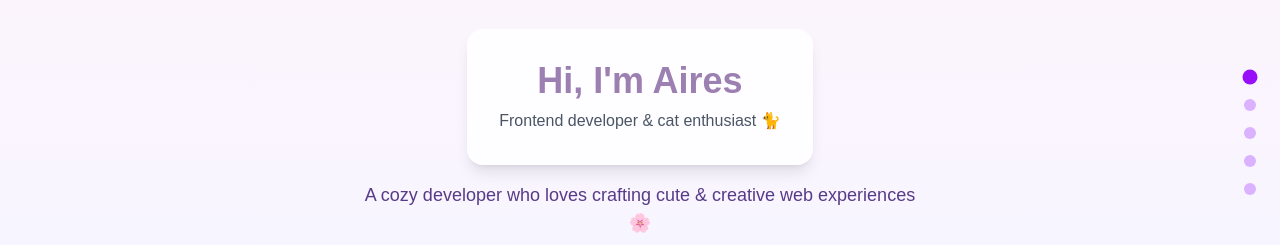
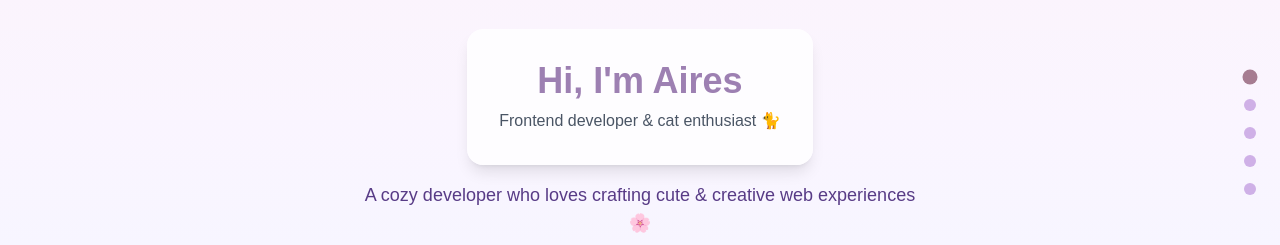
Before and after one commit to eduarda-aires/personal-portfolio, a Next.js app: page / in a window 1280 px wide. Shown: the part 267-512 px from the top of the page. Built offline with nearby package versions, Linux system fonts and the light colour scheme.

Commit message:
fix cathover to send user to hero section, fix some colours

```diff
--- a/src/app/catHover.tsx
+++ b/src/app/catHover.tsx
@@ -16,7 +16,10 @@ export default function CatHover() {
         transition={{ repeat: Infinity, duration: 2 }}
         onMouseEnter={() => setHovered(true)}
         onMouseLeave={() => setHovered(false)}
-        onClick={() => window.scrollTo({ top: 0, behavior: 'smooth' })}
+        onClick={() => {
+          const el = document.getElementById("hero"); // or first section id
+          el?.scrollIntoView({ behavior: "smooth" });
+        }}
       />
       <span className="absolute right-5 w-max px-3 py-1 rounded-lg bg-pink-100 text-sm text-purple-950/50 opacity-0 group-hover:opacity-100 transition-opacity whitespace-nowrap">
         Pet me to go back up! Meow~
--- a/src/app/page.tsx
+++ b/src/app/page.tsx
@@ -77,7 +77,7 @@ export default function PortfolioPage() {
     {/* Projects Section */}
     <section id="projects" className="snap-start h-screen flex items-center justify-center">
       <div className="max-w-5xl mx-auto text-center">
-        <h2 className="text-3xl font-semibold text-purple-700">Projects</h2>
+        <h2 className="text-3xl font-semibold text-purple-950/50">Projects</h2>
         <div className="mt-10 grid gap-8 sm:grid-cols-2 lg:grid-cols-3">
           {[1, 2, 3].map((project) => (
             <motion.div
--- a/src/app/scrollspy.tsx
+++ b/src/app/scrollspy.tsx
@@ -46,8 +46,8 @@ export default function ScrollSpy({ sections }: ScrollSpyProps) {
           onClick={() => scrollToSection(section.id)}
           className={`h-3 w-3 rounded-full transition-all ${
             activeSection === section.id
-              ? "bg-purple-600 scale-125"
-              : "bg-purple-300 hover:bg-purple-400"
+              ? "bg-pink-950/50 scale-125"
+              : "bg-purple-800/30 hover:bg-pink-800/50 hover:scale-110"
           }`}
         >
           <span className="sr-only">{section.label}</span>
--- a/src/app/skills.tsx
+++ b/src/app/skills.tsx
@@ -21,7 +21,7 @@ const skills = [
 export default function LogoLoop() {
   return (
     <div className="flex flex-col items-center justify-center min-h-screen whitespace-nowrap py-10 bg-gradient-to-b from-blue-50 via-purple-50 to-pink-50 text-center">
-      <h2 className="text-3xl font-semibold text-center text-purple-950/70 mb-6">
+      <h2 className="text-3xl font-semibold text-center text-purple-950/50 mb-6">
         Skills & Technologies
       </h2>
 
```
